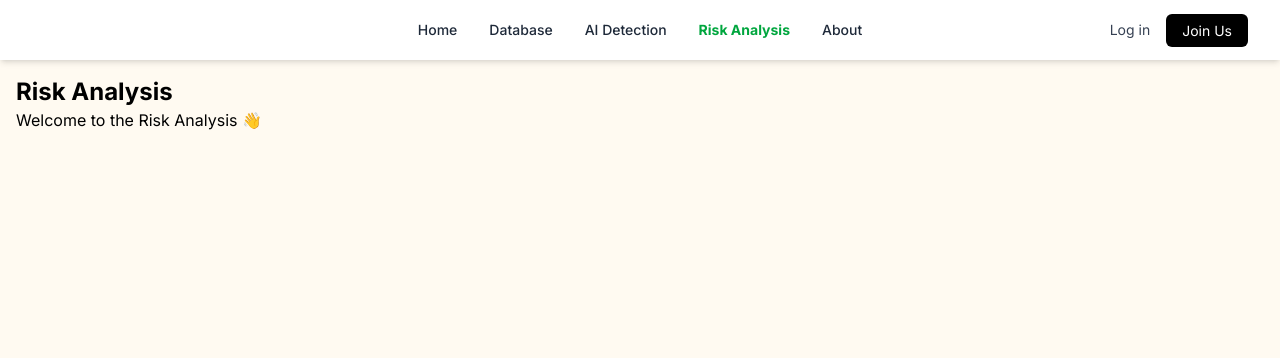
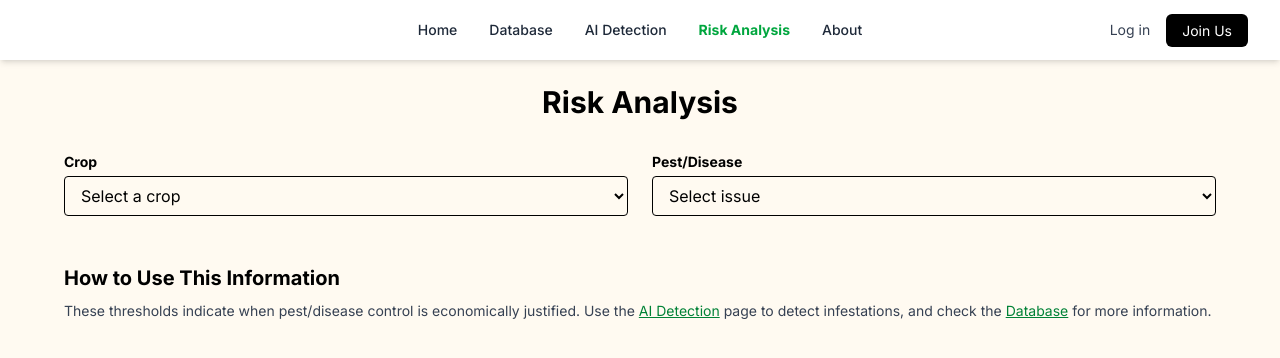
Before and after one commit to Ign6779/horti-dashboard-vue, a Vue app: page /risk-analysis in a window 1280 px wide. Shown: the top 358 px of the page. Built offline with nearby package versions, Linux system fonts and the light colour scheme.

Commit message:
risk analysis

```diff
--- a/package.json
+++ b/package.json
@@ -12,12 +12,14 @@
     "@tailwindcss/vite": "^4.1.3",
     "axios": "^1.8.4",
     "pinia": "^3.0.2",
-    "tailwindcss": "^4.1.3",
     "vue": "^3.5.13",
     "vue-router": "^4.5.0"
   },
   "devDependencies": {
     "@vitejs/plugin-vue": "^5.2.1",
+    "autoprefixer": "^10.4.21",
+    "postcss": "^8.5.3",
+    "tailwindcss": "^4.1.6",
     "vite": "^6.2.0"
   }
 }
--- /dev/null
+++ b/src/data/riskModels.js
@@ -0,0 +1,23 @@
+export const riskModels = {
+    tomato: {
+      tuta_absoluta: {
+        control_costs: { label: 'Control Costs (€)', placeholder: 'e.g. 100', help: 'Total pest control costs' },
+        price_per_unit: { label: 'Price per Unit (€/kg)', placeholder: 'e.g. 2.5', help: 'Market value per kg of crop' },
+        expected_yield_per_plant: { label: 'Expected Yield/Plant (kg)', placeholder: 'e.g. 3.2', help: 'Predicted yield per plant' },
+        number_of_plants: { label: 'Number of Plants', placeholder: 'e.g. 1000', help: 'Total crop plants' },
+        cumulative_yield: { label: 'Cumulative Yield (kg)', placeholder: 'e.g. 500', help: 'Already harvested yield' },
+        crop_age: { label: 'Crop Age (days)', placeholder: 'e.g. 30', help: 'Crop growth in days' },
+        r: { label: 'Pest Growth Rate (r)', placeholder: '0.103', help: 'Optional advanced setting' },
+        d: { label: 'Effectiveness Delay (d)', placeholder: '5.0', help: 'Optional treatment delay in days' },
+      },
+    },
+    cucumber: {
+      tetranychus_urticae: {
+        cost: { label: 'Cost of Control (€)', placeholder: 'e.g. 100', help: 'Pest control cost' },
+        value: { label: 'Market Value (€/kg)', placeholder: 'e.g. 1.8', help: 'Price per kg yield' },
+        I: { label: 'Injury per Pest (I)', placeholder: 'e.g. 0.5', help: 'Injury from a single mite' },
+        D: { label: 'Damage per Unit Injury (D)', placeholder: 'e.g. 0.4', help: 'Yield loss per injury unit' },
+        K: { label: 'Control Effectiveness (K)', placeholder: 'e.g. 0.8', help: 'Effectiveness from 0 to 1' },
+      },
+    },
+  }
--- a/src/style.css
+++ b/src/style.css
@@ -5,3 +5,5 @@
   --font-alt: 'Roboto', sans-serif;
   --color-background: #FFFAF1
 }
+
+:root {}
--- a/src/views/RiskAnalysis.vue
+++ b/src/views/RiskAnalysis.vue
@@ -1,12 +1,138 @@
 <template>
-    <div class="p-4">
-      <h1 class="text-2xl font-bold">Risk Analysis</h1>
-      <p>Welcome to the Risk Analysis 👋</p>
+  <section class="w-full min-h-screen px-4 md:px-16 py-6">
+    <h1 class="text-3xl font-bold mb-8 text-center">Risk Analysis</h1>
+
+    <!-- Crop + issue selection -->
+    <div class="grid grid-cols-1 md:grid-cols-2 gap-6 mb-8">
+      <div>
+        <label class="block text-sm font-semibold mb-1">Crop</label>
+        <select v-model="selectedCrop" class="border rounded w-full px-3 py-2">
+          <option disabled value="">Select a crop</option>
+          <option v-for="crop in crops" :key="crop" :value="crop">
+            {{ labels[crop] || crop }}
+          </option>
+        </select>
+      </div>
+
+      <div>
+        <label class="block text-sm font-semibold mb-1">Pest/Disease</label>
+        <select v-model="selectedIssue" class="border rounded w-full px-3 py-2">
+          <option disabled value="">Select issue</option>
+          <option
+            v-for="issue in issues"
+            :key="issue"
+            :value="issue"
+          >
+            {{ labels[issue] || issue.replaceAll('_', ' ') }}
+          </option>
+        </select>
+      </div>
     </div>
-  </template>
 
-  <script>
-  export default {
-    name: 'Home'
+    <!-- Dynamic form -->
+    <div v-if="selectedCrop && selectedIssue" class="border rounded p-6 shadow">
+      <h2 class="text-xl font-semibold mb-4">Input Parameters</h2>
+
+      <div class="grid grid-cols-1 md:grid-cols-2 gap-4">
+        <div v-for="(field, key) in currentFields" :key="key">
+          <label class="block text-sm font-medium mb-1">{{ field.label }}</label>
+          <input
+            type="number"
+            v-model.number="form[key]"
+            :placeholder="field.placeholder"
+            class="border rounded w-full px-3 py-2"
+          />
+          <p class="text-xs text-gray-500 mt-1">{{ field.help }}</p>
+        </div>
+      </div>
+
+      <button
+        @click="submit"
+        class="mt-6 bg-black text-white px-5 py-2 rounded hover:bg-gray-800"
+        :disabled="loading"
+      >
+        {{ loading ? 'Calculating...' : 'Calculate Thresholds' }}
+      </button>
+    </div>
+
+    <!-- Results -->
+    <div v-if="results" class="mt-10">
+      <h2 class="text-xl font-semibold mb-4">Results</h2>
+      <div class="grid grid-cols-1 md:grid-cols-2 gap-4">
+        <div
+          v-for="(value, key) in results"
+          :key="key"
+          class="bg-gray-100 p-4 rounded shadow"
+        >
+          <h3 class="text-sm font-semibold capitalize">
+            {{ key.replaceAll('_', ' ') }}
+          </h3>
+          <p class="text-lg font-bold">{{ value.toFixed(2) }}</p>
+        </div>
+      </div>
+    </div>
+
+    <!-- Explanation -->
+    <div class="mt-12">
+      <h3 class="text-xl font-semibold mb-2">How to Use This Information</h3>
+      <p class="text-sm text-gray-700 leading-relaxed">
+        These thresholds indicate when pest/disease control is economically justified.
+        Use the
+        <RouterLink to="/ai-detection" class="text-green-700 underline hover:text-green-900">AI Detection</RouterLink>
+        page to detect infestations,
+        and check the
+        <RouterLink to="/database" class="text-green-700 underline hover:text-green-900">Database</RouterLink>
+        for more information.
+      </p>
+    </div>
+  </section>
+</template>
+
+<script setup>
+import { ref, computed } from 'vue'
+import axios from 'axios'
+import { riskModels } from '../data/riskModels'
+
+const selectedCrop = ref('')
+const selectedIssue = ref('')
+const loading = ref(false)
+const results = ref(null)
+const form = ref({})
+
+// Friendly labels (optional)
+const labels = {
+  tomato: 'Tomato',
+  cucumber: 'Cucumber',
+  tuta_absoluta: 'Tuta absoluta',
+  tetranychus_urticae: 'Tetranychus urticae',
+}
+
+const crops = computed(() => Object.keys(riskModels))
+const issues = computed(() =>
+  selectedCrop.value ? Object.keys(riskModels[selectedCrop.value]) : []
+)
+
+const currentFields = computed(() => {
+  if (!selectedCrop.value || !selectedIssue.value) return {}
+  return riskModels[selectedCrop.value]?.[selectedIssue.value] || {}
+})
+
+async function submit() {
+  const payload = {}
+  for (const key in currentFields.value) {
+    if (form.value[key] != null) payload[key] = form.value[key]
   }
-  </script>
+
+  loading.value = true
+  try {
+    const url = `http://localhost:8500/risk-analysis/${selectedCrop.value}/${selectedIssue.value}`
+    const response = await axios.post(url, payload)
+    results.value = response.data
+  } catch (error) {
+    alert('An error occurred while fetching results. Please try again.')
+    console.error('Error fetching results:', error)
+  } finally {
+    loading.value = false
+  }
+}
+</script>
```
Also changed, not shown: 1 other file (tests, documents, lock files or other folders).
